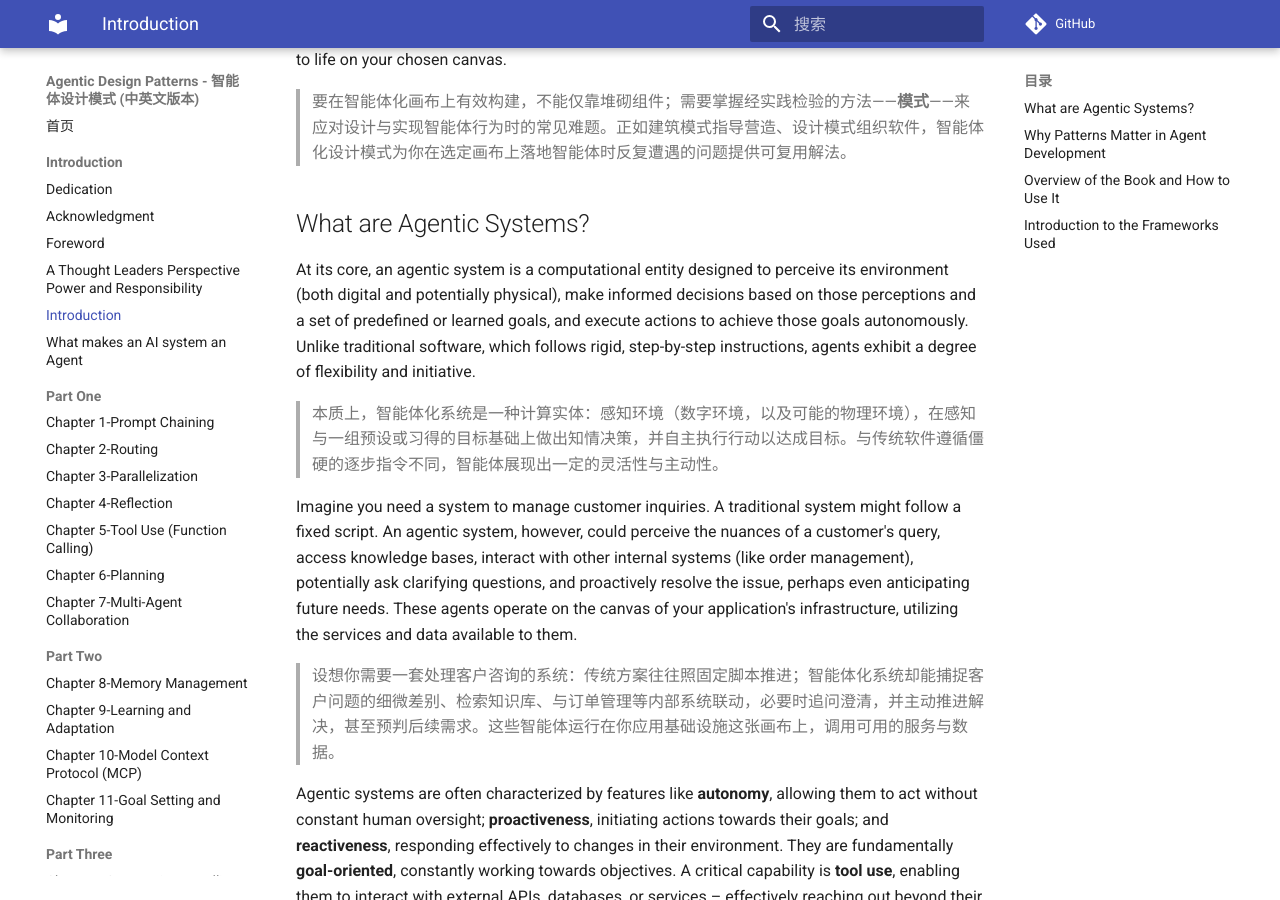
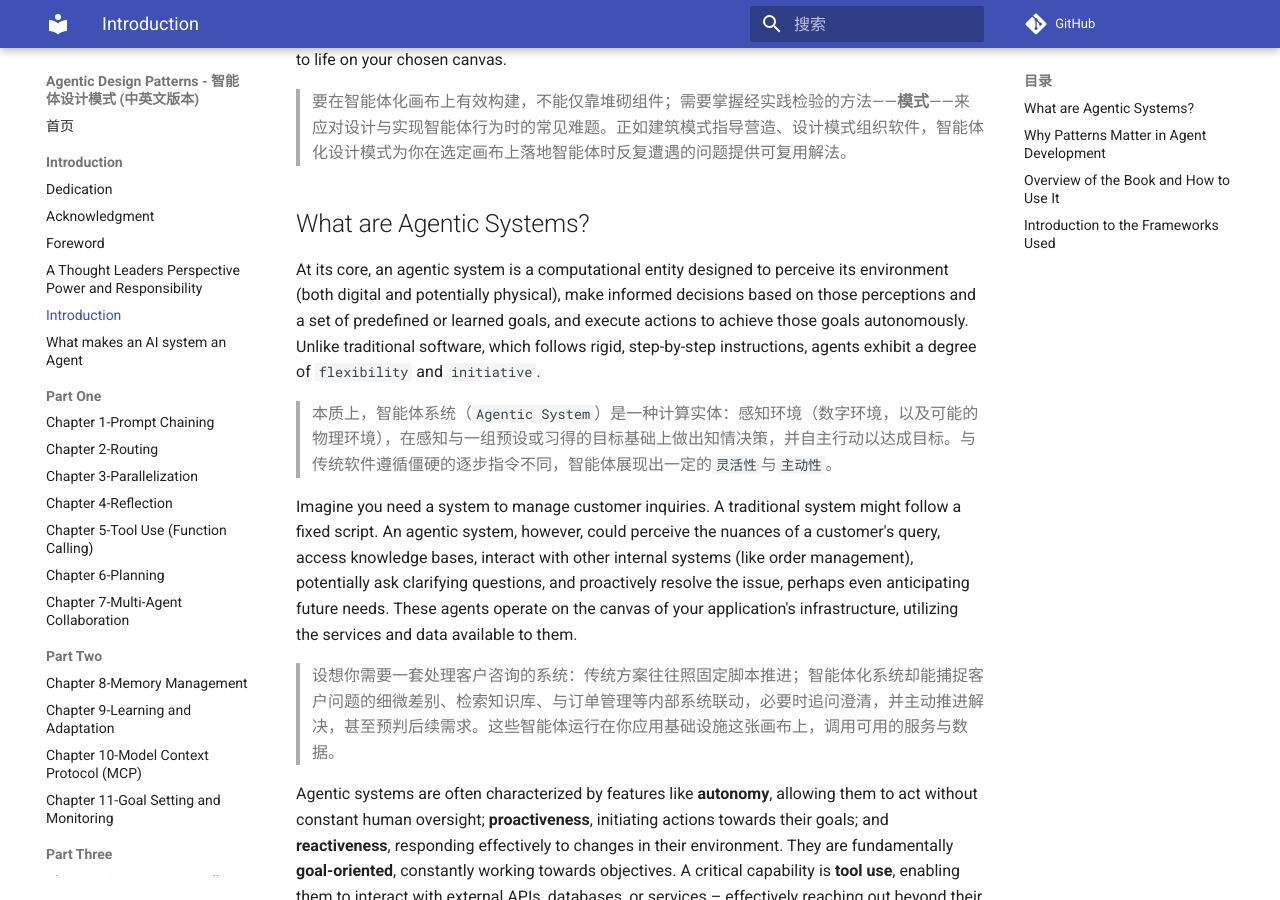
Before and after one commit to ningg/Agentic-Design-Patterns-CN, an MkDocs documentation site: the page built from cn/00-Introduction/05-Introduction.md, in a window 1280 px wide and 900 px high, scrolled down 996 px. Built offline with MkDocs 1.6.1 and Material for MkDocs 9.7.7, drawn with Linux system fonts in a browser that asks for light colours; comment, search, counter and statistics services are not loaded.

Commit message:
校正 introduction

```diff
--- a/cn/00-Introduction/05-Introduction.md
+++ b/cn/00-Introduction/05-Introduction.md
@@ -18,9 +18,9 @@ Building effectively on this agentic canvas demands more than just throwing comp
 
 ## What are Agentic Systems?
 
-At its core, an agentic system is a computational entity designed to perceive its environment (both digital and potentially physical), make informed decisions based on those perceptions and a set of predefined or learned goals, and execute actions to achieve those goals autonomously. Unlike traditional software, which follows rigid, step-by-step instructions, agents exhibit a degree of flexibility and initiative.
+At its core, an agentic system is a computational entity designed to perceive its environment (both digital and potentially physical), make informed decisions based on those perceptions and a set of predefined or learned goals, and execute actions to achieve those goals autonomously. Unlike traditional software, which follows rigid, step-by-step instructions, agents exhibit a degree of `flexibility` and `initiative`.
 
-> 本质上，智能体化系统是一种计算实体：感知环境（数字环境，以及可能的物理环境），在感知与一组预设或习得的目标基础上做出知情决策，并自主执行行动以达成目标。与传统软件遵循僵硬的逐步指令不同，智能体展现出一定的灵活性与主动性。
+> 本质上，智能体系统（`Agentic System`）是一种计算实体：感知环境（数字环境，以及可能的物理环境），在感知与一组预设或习得的目标基础上做出知情决策，并自主行动以达成目标。与传统软件遵循僵硬的逐步指令不同，智能体展现出一定的`灵活性`与`主动性`。
 
 Imagine you need a system to manage customer inquiries. A traditional system might follow a fixed script. An agentic system, however, could perceive the nuances of a customer's query, access knowledge bases, interact with other internal systems (like order management), potentially ask clarifying questions, and proactively resolve the issue, perhaps even anticipating future needs. These agents operate on the canvas of your application's infrastructure, utilizing the services and data available to them.
 
```
Also changed, not shown: cn/00-Introduction/06-What_makes_an_AI_system_an_Agent.md (+28 -24 lines).
